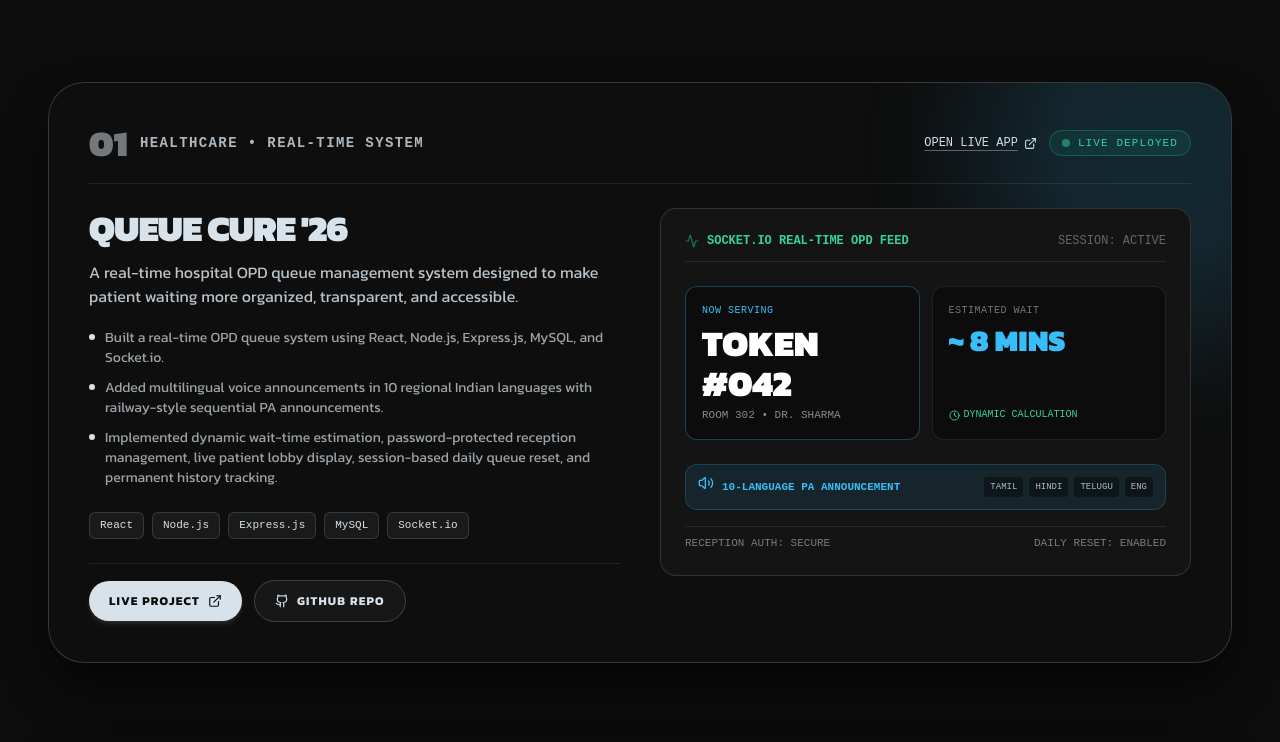
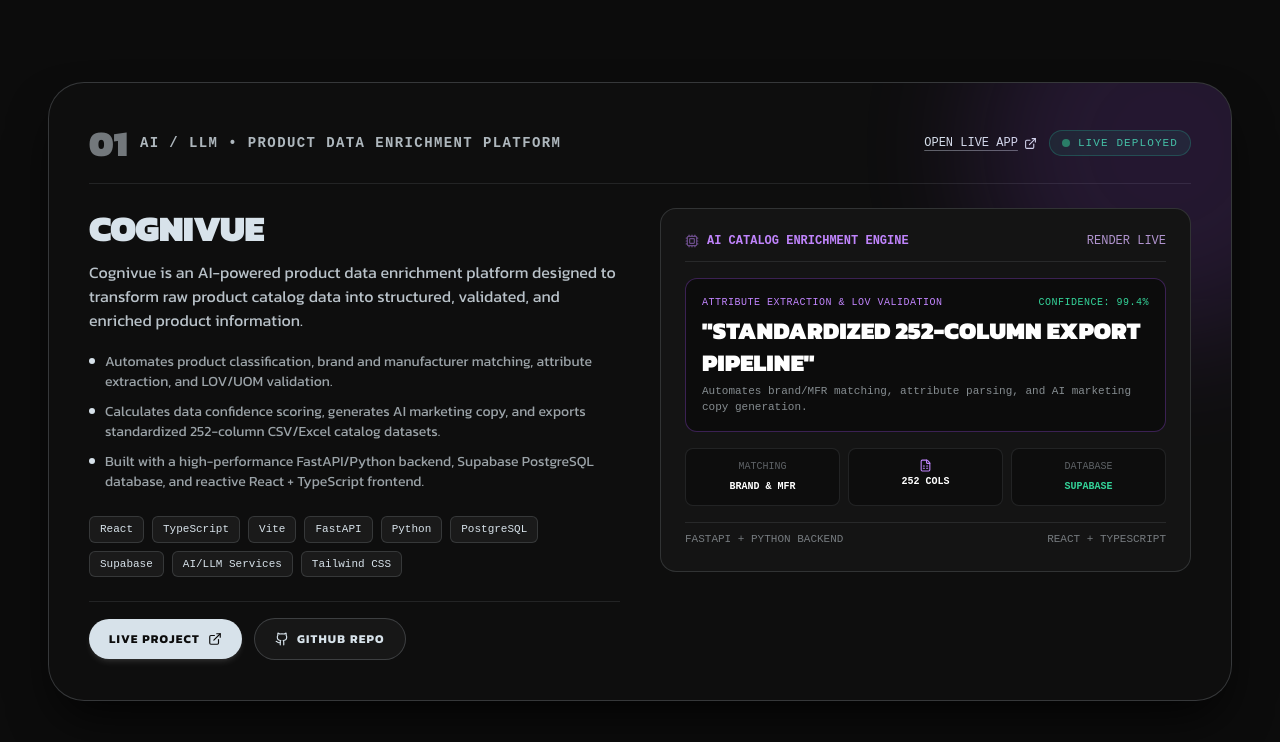
Before and after one commit to santhoshm13/Portfolio, a React (Vite) app: page / in a window 1280 px wide. Shown: the part 5023-5765 px from the top of the page. Built offline with nearby package versions, Linux system fonts and the light colour scheme.

Commit message:
feat: add Cognivue AI Product Enrichment Platform project

```diff
--- a/src/components/ProjectCard.tsx
+++ b/src/components/ProjectCard.tsx
@@ -21,6 +21,8 @@ import {
   Wrench,
   Fuel,
   Navigation,
+  FileSpreadsheet,
+  Cpu,
 } from 'lucide-react';
 
 interface ProjectCardProps {
@@ -72,7 +74,7 @@ export const ProjectCard: React.FC<ProjectCardProps> = ({ project, index }) => {
 
             {project.statusText ? (
               <span className={`px-3 py-1 rounded-full text-[11px] font-mono tracking-widest uppercase border ${
-                project.number === '03'
+                project.number === '04'
                   ? 'bg-rose-500/10 text-rose-300 border-rose-500/30'
                   : 'bg-amber-500/10 text-amber-300 border-amber-500/30'
               }`}>
@@ -169,8 +171,54 @@ export const ProjectCard: React.FC<ProjectCardProps> = ({ project, index }) => {
 
           {/* Right Column: Abstract Interactive UI Preview Card */}
           <div className="lg:col-span-6 w-full rounded-2xl bg-[#141414] border border-[#D7E2EA]/15 p-5 sm:p-6 flex flex-col justify-between relative overflow-hidden">
-            {/* Project 01: Queue Cure '26 Abstract UI */}
+            {/* Project 01: Cognivue Abstract UI */}
             {project.number === '01' && (
+              <div className="flex flex-col h-full justify-between gap-4 font-mono text-xs">
+                <div className="flex items-center justify-between border-b border-[#D7E2EA]/10 pb-3">
+                  <div className="flex items-center gap-2 text-purple-400 font-semibold">
+                    <Cpu size={14} className="animate-pulse" />
+                    <span>AI CATALOG ENRICHMENT ENGINE</span>
+                  </div>
+                  <span className="text-purple-300/80">RENDER LIVE</span>
+                </div>
+
+                <div className="p-4 rounded-xl bg-black/40 border border-purple-500/30">
+                  <div className="text-[10px] text-purple-400 uppercase tracking-wider mb-1 flex items-center justify-between">
+                    <span>ATTRIBUTE EXTRACTION & LOV VALIDATION</span>
+                    <span className="text-emerald-400">CONFIDENCE: 99.4%</span>
+                  </div>
+                  <div className="text-xl sm:text-2xl font-black font-kanit text-white uppercase">
+                    "STANDARDIZED 252-COLUMN EXPORT PIPELINE"
+                  </div>
+                  <p className="text-[11px] text-[#D7E2EA]/60 mt-1 font-mono">
+                    Automates brand/MFR matching, attribute parsing, and AI marketing copy generation.
+                  </p>
+                </div>
+
+                <div className="grid grid-cols-3 gap-2 text-center text-[10px]">
+                  <div className="p-2.5 rounded-lg bg-black/30 border border-[#D7E2EA]/10">
+                    <div className="text-[#D7E2EA]/40 uppercase">MATCHING</div>
+                    <div className="font-bold text-white mt-1">BRAND & MFR</div>
+                  </div>
+                  <div className="p-2.5 rounded-lg bg-black/30 border border-[#D7E2EA]/10">
+                    <FileSpreadsheet size={13} className="text-purple-400 mx-auto mb-0.5" />
+                    <div className="font-bold text-white">252 COLS</div>
+                  </div>
+                  <div className="p-2.5 rounded-lg bg-black/30 border border-[#D7E2EA]/10">
+                    <div className="text-[#D7E2EA]/40 uppercase">DATABASE</div>
+                    <div className="font-bold text-emerald-400 mt-1">SUPABASE</div>
+                  </div>
+                </div>
+
+                <div className="flex items-center justify-between text-[11px] text-[#D7E2EA]/50 pt-2 border-t border-[#D7E2EA]/10">
+                  <span>FASTAPI + PYTHON BACKEND</span>
+                  <span>REACT + TYPESCRIPT</span>
+                </div>
+              </div>
+            )}
+
+            {/* Project 02: Queue Cure '26 Abstract UI */}
+            {project.number === '02' && (
               <div className="flex flex-col h-full justify-between gap-4 font-mono text-xs">
                 <div className="flex items-center justify-between border-b border-[#D7E2EA]/10 pb-3">
                   <div className="flex items-center gap-2 text-emerald-400 font-semibold">
@@ -239,8 +287,8 @@ export const ProjectCard: React.FC<ProjectCardProps> = ({ project, index }) => {
               </div>
             )}
 
-            {/* Project 02: CiviConnect Abstract UI */}
-            {project.number === '02' && (
+            {/* Project 03: CiviConnect Abstract UI */}
+            {project.number === '03' && (
               <div className="flex flex-col h-full justify-between gap-4 font-mono text-xs">
                 <div className="flex items-center justify-between border-b border-[#D7E2EA]/10 pb-3">
                   <div className="flex items-center gap-2 text-emerald-400 font-semibold">
@@ -293,8 +341,8 @@ export const ProjectCard: React.FC<ProjectCardProps> = ({ project, index }) => {
               </div>
             )}
 
-            {/* Project 03: SAKHI Abstract UI */}
-            {project.number === '03' && (
+            {/* Project 04: SAKHI Abstract UI */}
+            {project.number === '04' && (
               <div className="flex flex-col h-full justify-between gap-4 font-mono text-xs">
                 <div className="flex items-center justify-between border-b border-[#D7E2EA]/10 pb-3">
                   <div className="flex items-center gap-2 text-rose-400 font-semibold">
@@ -341,8 +389,8 @@ export const ProjectCard: React.FC<ProjectCardProps> = ({ project, index }) => {
               </div>
             )}
 
-            {/* Project 04: FleetX Abstract UI */}
-            {project.number === '04' && (
+            {/* Project 05: FleetX Abstract UI */}
+            {project.number === '05' && (
               <div className="flex flex-col h-full justify-between gap-4 font-mono text-xs">
                 <div className="flex items-center justify-between border-b border-[#D7E2EA]/10 pb-3">
                   <div className="flex items-center gap-2 text-cyan-400 font-semibold">
@@ -390,8 +438,8 @@ export const ProjectCard: React.FC<ProjectCardProps> = ({ project, index }) => {
               </div>
             )}
 
-            {/* Project 05: DataGenie Abstract UI */}
-            {project.number === '05' && (
+            {/* Project 06: DataGenie Abstract UI */}
+            {project.number === '06' && (
               <div className="flex flex-col h-full justify-between gap-4 font-mono text-xs">
                 <div className="flex items-center justify-between border-b border-[#D7E2EA]/10 pb-3">
                   <div className="flex items-center gap-2 text-indigo-400 font-semibold">
@@ -440,8 +488,8 @@ export const ProjectCard: React.FC<ProjectCardProps> = ({ project, index }) => {
               </div>
             )}
 
-            {/* Project 06: TN Tourism Abstract UI */}
-            {project.number === '06' && (
+            {/* Project 07: TN Tourism Abstract UI */}
+            {project.number === '07' && (
               <div className="flex flex-col h-full justify-between gap-4 font-mono text-xs">
                 <div className="flex items-center justify-between border-b border-[#D7E2EA]/10 pb-3">
                   <div className="flex items-center gap-2 text-amber-400 font-semibold">
--- a/src/data/projects.ts
+++ b/src/data/projects.ts
@@ -14,6 +14,32 @@ export interface Project {
 export const projects: Project[] = [
   {
     number: "01",
+    title: "COGNIVUE",
+    category: "AI / LLM • PRODUCT DATA ENRICHMENT PLATFORM",
+    description:
+      "Cognivue is an AI-powered product data enrichment platform designed to transform raw product catalog data into structured, validated, and enriched product information.",
+    highlights: [
+      "Automates product classification, brand and manufacturer matching, attribute extraction, and LOV/UOM validation.",
+      "Calculates data confidence scoring, generates AI marketing copy, and exports standardized 252-column CSV/Excel catalog datasets.",
+      "Built with a high-performance FastAPI/Python backend, Supabase PostgreSQL database, and reactive React + TypeScript frontend.",
+    ],
+    technologies: [
+      "React",
+      "TypeScript",
+      "Vite",
+      "FastAPI",
+      "Python",
+      "PostgreSQL",
+      "Supabase",
+      "AI/LLM Services",
+      "Tailwind CSS",
+    ],
+    liveUrl: "https://cognivue-1.onrender.com/",
+    githubUrl: "https://github.com/santhoshm13/cognivue",
+    accentColor: "#a855f7",
+  },
+  {
+    number: "02",
     title: "QUEUE CURE '26",
     category: "HEALTHCARE • REAL-TIME SYSTEM",
     description:
@@ -29,7 +55,7 @@ export const projects: Project[] = [
     accentColor: "#38bdf8",
   },
   {
-    number: "02",
+    number: "03",
     title: "CIVICONNECT",
     category: "CIVIC TECH • AI",
     description:
@@ -56,7 +82,7 @@ export const projects: Project[] = [
     accentColor: "#34d399",
   },
   {
-    number: "03",
+    number: "04",
     title: "SAKHI",
     category: "WOMEN'S HEALTH • AGENTIC AI",
     description:
@@ -80,7 +106,7 @@ export const projects: Project[] = [
     accentColor: "#f43f5e",
   },
   {
-    number: "04",
+    number: "05",
     title: "FLEETX",
     category: "LOGISTICS • TRANSPORT OPERATIONS PLATFORM",
     description:
@@ -104,7 +130,7 @@ export const projects: Project[] = [
     accentColor: "#06b6d4",
   },
   {
-    number: "05",
+    number: "06",
     title: "DATAGENIE",
     category: "AI & DATA ANALYTICS • WEB PLATFORM",
     description:
@@ -127,7 +153,7 @@ export const projects: Project[] = [
     accentColor: "#818cf8",
   },
   {
-    number: "06",
+    number: "07",
     title: "TN TOURISM",
     category: "TOURISM • JAVA FULL STACK",
     description:
```
